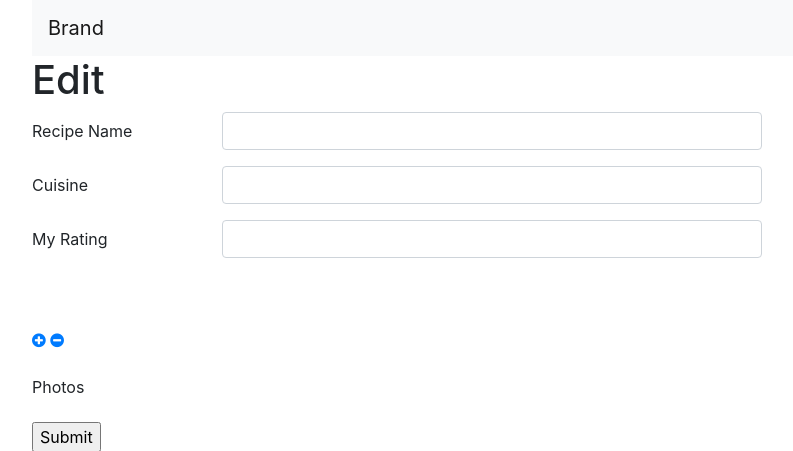
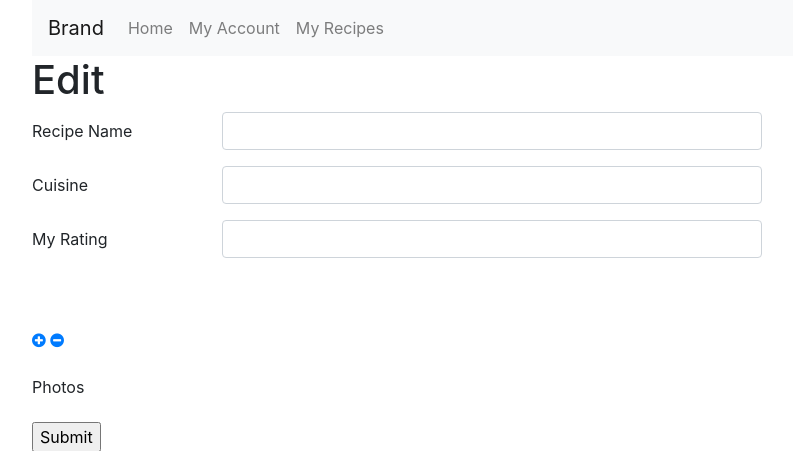
Before and after one commit to ksngo/Project3-recipes, a Flask app: template templates/edit_recipe.html in a window 1280 px wide. Shown: the top 451 px of the page, without its empty margins (53-846 px from the left). Run offline with Flask 2, Linux system fonts and the light colour scheme; the template is opened without the code that fills it, so the values that code supplies are empty; some libraries are stand-ins or nearby versions.

Commit message:
return home button for login page.

```diff
--- a/app.py
+++ b/app.py
@@ -156,10 +156,10 @@ def edit_recipe(user_id, recipe_id):
     #####prepare a lists from 0 to variable wher variable is number of steps in recipe#######
     recipe_steps_num_list= list(range(0,len(get_recipe['steps'])))
 
+    user_id=user_id
 
 
-
-    return render_template("edit_recipe.html", get_recipe=get_recipe, recipe_steps_num_list=recipe_steps_num_list )
+    return render_template("edit_recipe.html", get_recipe=get_recipe, recipe_steps_num_list=recipe_steps_num_list, user_id=user_id )
 
 
 @app.route('/<user_id>/my_recipes/<recipe_id>', methods=['POST'])
--- a/templates/add_recipe.html
+++ b/templates/add_recipe.html
@@ -14,7 +14,7 @@
         <a class="nav-link" href="{{url_for('account', user_id=user_id)}}">My Account</a>
         </li>
         <li class="nav-item">
-        <a class="nav-link" href="{{url_for('my_recipes', user_id=user_id)}}">Back to My Recipes</a>
+        <a class="nav-link" href="{{url_for('my_recipes', user_id=user_id)}}">My Recipes</a>
         </li>
     </ul>
 </div>
--- a/templates/edit_recipe.html
+++ b/templates/edit_recipe.html
@@ -1,4 +1,26 @@
 {% extends 'template_layout.html' %}
+
+{%block nav %}
+
+<button class="navbar-toggler" type="button" data-toggle="collapse" data-target="#navbarNav" aria-controls="navbarNav" aria-expanded="false" aria-label="Toggle navigation">
+    <span class="navbar-toggler-icon"></span>
+</button>
+<div class="collapse navbar-collapse" id="navbarNav">
+    <ul class="navbar-nav">
+        <li class="nav-item">
+        <a class="nav-link" href="{{url_for('index')}}"> Home </a>
+        </li>
+        <li class="nav-item">
+        <a class="nav-link" href="{{url_for('account', user_id=user_id)}}">My Account</a>
+        </li>
+        <li class="nav-item">
+        <a class="nav-link" href="{{url_for('my_recipes', user_id=user_id)}}">My Recipes</a>
+        </li>
+    </ul>
+</div>
+
+{%endblock%}
+
 
 {%block content%}
     <h1> Edit {{get_recipe.recipe_name}} </h1>
--- a/templates/login.html
+++ b/templates/login.html
@@ -1,4 +1,5 @@
 {% extends "template_layout.html" %}
+
 
 {% block content %}
 
@@ -13,7 +14,8 @@
             <input type="password" class="form-control" id="password" name="password">
         </div>
         <button type="submit" class="btn btn-primary">Verify account</button>
-    </form>
 
+    </form> </br>
+        <a href="{{url_for('index')}}"><button class="btn btn-primary"> Cancel </button> </a>
 
 {%endblock%}
```
